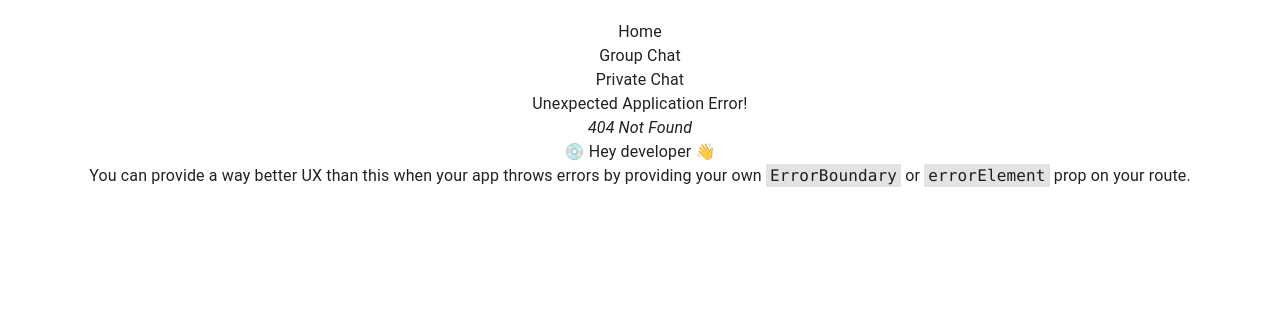
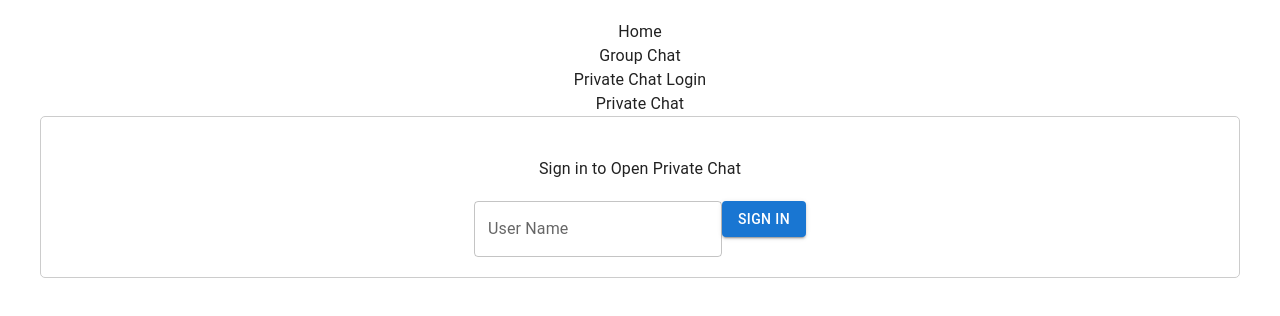
Before and after one commit to Raiyan109/learn-socket, a React (Vite) app in the folder client/: page /private-chat-login in a window 1280 px wide. Before the commit this address had no page. Shown: the part 606-922 px from the top of the page. Before the commit the page ends 826 px from the top, so only its background shows below. Built offline with nearby package versions, Linux system fonts and the light colour scheme; no server answers.

Commit message:
new approach to private messaging

```diff
--- a/client/src/App.jsx
+++ b/client/src/App.jsx
@@ -12,6 +12,7 @@ const App = () => {
         menuItems={[
           { text: 'Home', link: '/' },
           { text: 'Group Chat', link: '/group-chat' },
+          { text: 'Private Chat Login', link: '/private-chat-login' },
           { text: 'Private Chat', link: '/private-chat' },
         ]}
         buttonText="Download"
--- a/client/src/components/Home.jsx
+++ b/client/src/components/Home.jsx
@@ -1,5 +1,5 @@
 import { useEffect, useMemo, useState } from 'react'
-import { useNavigate } from 'react-router-dom';
+import { Link, useNavigate } from 'react-router-dom';
 import { io } from 'socket.io-client'
 import { Button, Container, TextField, Typography } from '@mui/material'
 
@@ -18,13 +18,13 @@ const Home = () => {
         navigate('/group-chat');
     }
 
-    const handlePrivateChatSubmit = (e) => {
-        e.preventDefault()
-        localStorage.setItem('privateUserName', privateUserName);
-        // // Send username and socket id to server
-        socket.emit('new-private-user', { privateUserName, id: socket.id })
-        navigate('/private-chat');
-    }
+    // const handlePrivateChatSubmit = (e) => {
+    //     e.preventDefault()
+    //     localStorage.setItem('privateUserName', privateUserName);
+    //     // // Send username and socket id to server
+    //     socket.emit('new-private-user', { privateUserName, id: socket.id })
+    //     navigate('/private-chat');
+    // }
 
 
     return (
@@ -46,7 +46,12 @@ const Home = () => {
                 </form>
             </Container>
 
-            <Container style={{ border: '1px solid #ccc', padding: '20px', marginBottom: '20px', borderRadius: '5px' }}>
+            <Link to='/private-chat-login'>
+                <Button
+                    type='submit'
+                    variant='contained' color='primary'>Login in private chat room</Button>
+            </Link>
+            {/* <Container style={{ border: '1px solid #ccc', padding: '20px', marginBottom: '20px', borderRadius: '5px' }}>
                 <form onSubmit={handlePrivateChatSubmit}>
                     <h2 style={{ textAlign: 'center', padding: '20px' }}>Sign in to Open Private Chat</h2>
                     <TextField
@@ -62,7 +67,7 @@ const Home = () => {
                         variant='contained' color='primary'>Sign in</Button>
                 </form>
 
-            </Container>
+            </Container> */}
         </div>
     )
 }
--- a/client/src/components/PrivateChat.jsx
+++ b/client/src/components/PrivateChat.jsx
@@ -12,11 +12,10 @@ const PrivateChat = () => {
     const [socketId, setSocketId] = useState('')
     const [message, setMessage] = useState('');
     const [privateUsers, setPrivateUsers] = useState([])
+    const [showPrivateMessages, setShowPrivateMessages] = useState([])
     const [recipientId, setRecipientId] = useState('');
     const socket = useMemo(() => io('http://localhost:3000'), [])
     const navigate = useNavigate();
-    console.log(recipientId, 'reciepentId');
-
 
     useEffect(() => {
         socket.on('connect', () => {
@@ -25,6 +24,11 @@ const PrivateChat = () => {
         })
 
         // Private chat
+        socket.on('recieve-private-message', (data) => {
+            console.log(data, 'data from recieve-private-message');
+
+            setShowPrivateMessages((prevMessages) => [...prevMessages, data])
+        })
 
 
         // Private chat response
@@ -32,14 +36,14 @@ const PrivateChat = () => {
             setPrivateUsers(data)
         })
 
-        return () => {
-            socket.off('connect')
-            // socket.off('recieve-group-message')
-            socket.off('new-private-user-response')
-        }
+        // return () => {
+        //     socket.off('connect')
+        //     socket.off('recieve-private-message')
+        //     socket.off('new-private-user-response')
+        // }
     }, [socket])
 
-    console.log(privateUsers, 'private Users')
+    console.log(showPrivateMessages, 'private messages');
 
     const handleSubmit = (e) => {
         e.preventDefault()
@@ -122,7 +126,39 @@ const PrivateChat = () => {
                     {/* <!-- message --> */}
                     <div className="w-full px-5 flex flex-col justify-between">
                         <div className="flex flex-col mt-5">
+                            {showPrivateMessages.map((data) => data.name === localStorage.getItem('privateUserName') ? (
+                                <div className="flex justify-end mb-4">
+                                    <div
+                                        className="mr-2 py-3 px-4 bg-blue-400 rounded-bl-3xl rounded-tl-3xl rounded-tr-xl text-white"
+                                    >
 
+                                        {data.text}
+                                    </div>
+                                    {/* <img
+                                        src="https://source.unsplash.com/vpOeXr5wmR4/600x600"
+                                        className="object-cover h-8 w-8 rounded-full"
+                                        alt=""
+                                    /> */}
+                                    {/* <RxAvatar className="object-cover h-8 w-8 rounded-full" /> */}
+                                    <span>you</span>
+                                    {/* <span>{data.name}</span> */}
+                                </div>
+                            ) : (
+                                <div className="flex justify-start mb-4">
+                                    {/* <img
+                                        src="https://source.unsplash.com/vpOeXr5wmR4/600x600"
+                                        className="object-cover h-8 w-8 rounded-full"
+                                        alt=""
+                                    /> */}
+                                    {/* <RxAvatar className="object-cover h-8 w-8 rounded-full" /> */}
+                                    <span>{data.name}</span>
+                                    <div
+                                        className="ml-2 py-3 px-4 bg-gray-400 rounded-br-3xl rounded-tr-3xl rounded-tl-xl text-white"
+                                    >
+                                        {data.text}
+                                    </div>
+                                </div>
+                            ))}
                             <div className="message__status">
                                 <p>Someone is typing...</p>
                             </div>
--- /dev/null
+++ b/client/src/components/PrivateChatLogin.jsx
@@ -0,0 +1,43 @@
+import { Button, Container, TextField } from '@mui/material';
+import { useMemo, useState } from 'react'
+import { useNavigate } from 'react-router-dom';
+import { io } from 'socket.io-client';
+
+
+const PrivateChatLogin = () => {
+    const [privateUserName, setPrivateUserName] = useState([])
+    const socket = useMemo(() => io('http://localhost:3000'), [])
+    const navigate = useNavigate();
+
+    const handlePrivateChatSubmit = (e) => {
+        e.preventDefault()
+        localStorage.setItem('privateUserName', privateUserName);
+        // // Send username and socket id to server
+        socket.emit('new-private-user', { privateUserName, id: socket.id })
+        navigate('/private-chat');
+    }
+
+    return (
+        <div>
+            <Container style={{ border: '1px solid #ccc', padding: '20px', marginBottom: '20px', borderRadius: '5px' }}>
+                <form onSubmit={handlePrivateChatSubmit}>
+                    <h2 style={{ textAlign: 'center', padding: '20px' }}>Sign in to Open Private Chat</h2>
+                    <TextField
+                        id='outlined-basic'
+                        label='User Name'
+                        variant='outlined'
+                        value={privateUserName}
+                        onChange={(e) => setPrivateUserName(e.target.value)}
+                    />
+
+                    <Button
+                        type='submit'
+                        variant='contained' color='primary'>Sign in</Button>
+                </form>
+
+            </Container>
+        </div>
+    )
+}
+
+export default PrivateChatLogin
--- a/client/src/routes/routes.jsx
+++ b/client/src/routes/routes.jsx
@@ -2,6 +2,7 @@ import { createBrowserRouter } from "react-router-dom";
 import Home from "../components/Home";
 import GroupChat from "../components/GroupChat";
 import PrivateChat from "../components/PrivateChat";
+import PrivateChatLogin from "../components/PrivateChatLogin";
 
 
 const routes = createBrowserRouter([
@@ -14,6 +15,10 @@ const routes = createBrowserRouter([
         element: <GroupChat />
     },
     {
+        path: '/private-chat-login',
+        element: <PrivateChatLogin />
+    },
+    {
         path: '/private-chat',
         element: <PrivateChat />
     },
```
Also changed, not shown: 1 other file (tests, documents, lock files or other folders).
